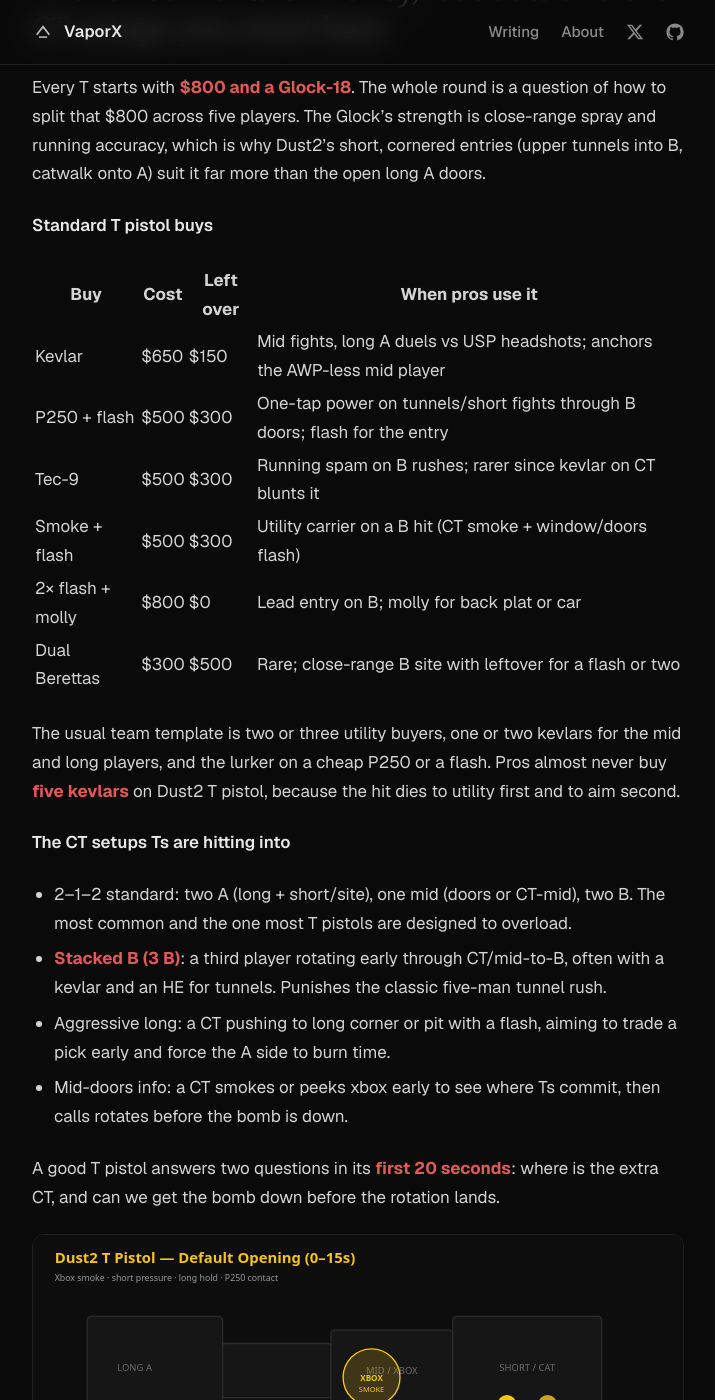
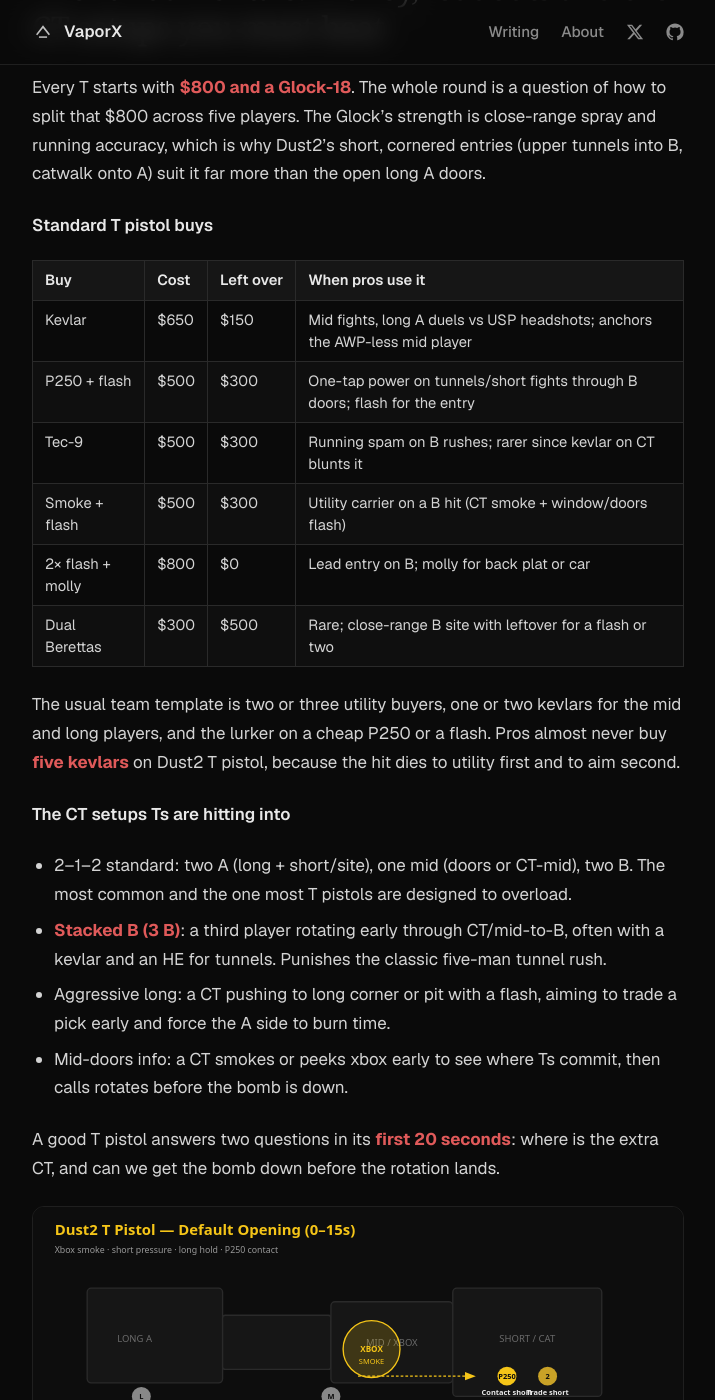
Before and after one commit to Yashkenia/Yashkenia.github.io, a Jekyll site: the page built from _posts/2026-10-12-dust2-t-side-pistols-the-full-system.md, in a window 1280 px wide and 1400 px high, scrolled down 966 px. Shown: the whole window, without its empty margins (282-997 px from the left). Built offline with Jekyll 4.4.1, drawn with Linux system fonts in a browser that asks for light colours; some web fonts are replaced.

Commit message:
Style tables and blockquote lists so posts render correctly
Co-Authored-By: Claude Sonnet 5.5 <noreply@anthropic.com>
Claude-Session: https://claude.ai/code/session_01SQGHMCTF1s2WgTdZhwSTsc

```diff
--- a/assets/css/main.css
+++ b/assets/css/main.css
@@ -393,3 +393,39 @@ a:hover { color: #fff; text-decoration-color: #9a9a9a; }
 @media (prefers-reduced-motion: reduce) {
   * { transition: none !important; scroll-behavior: auto !important; }
 }
+
+/* ---------- Tables (GFM pipe tables in posts) ---------- */
+.prose table {
+  display: block;
+  width: 100%;
+  max-width: 100%;
+  overflow-x: auto;
+  border-collapse: collapse;
+  border-spacing: 0;
+  margin: 1.4em 0;
+  font-size: .92rem;
+  line-height: 1.5;
+  -webkit-overflow-scrolling: touch;
+}
+.prose th, .prose td {
+  border: 1px solid var(--border-strong);
+  padding: 8px 12px;
+  text-align: left;
+  vertical-align: top;
+  color: var(--text);
+}
+.prose th {
+  background: var(--bg-elevated);
+  color: var(--text-strong);
+  font-weight: 600;
+  white-space: nowrap;
+}
+.prose tbody tr:nth-child(even) td { background: rgba(255, 255, 255, 0.02); }
+.prose td code, .prose th code { white-space: nowrap; }
+
+/* ---------- Lists inside blockquotes / callouts ---------- */
+.prose blockquote p, .prose blockquote li { font-style: normal; color: var(--text); }
+.prose blockquote ul, .prose blockquote ol { margin: .4em 0 .6em; padding-left: 1.3em; }
+.prose blockquote > p:first-child strong { color: var(--text-strong); letter-spacing: .02em; }
+.prose li > p { margin: 0; }
+.prose li { overflow-wrap: anywhere; }
```
